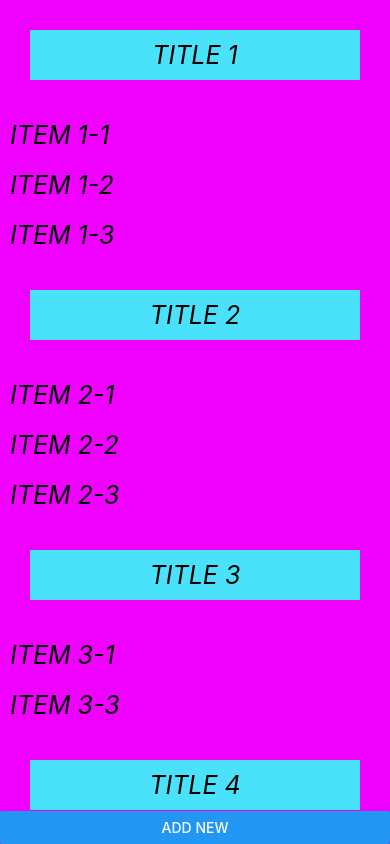
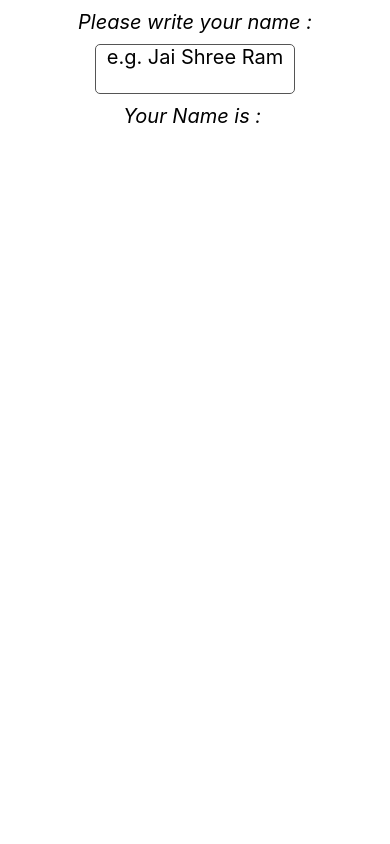
Before and after one commit to thakursachin05/React-Native, a React Native app: screen / in a window 390 px wide. Built offline with nearby package versions, Linux system fonts and the light colour scheme.

Commit message:
Added the code

```diff
--- a/App.js
+++ b/App.js
@@ -1,118 +1,54 @@
 import { StatusBar } from 'expo-status-bar';
-import { Button, FlatList, Linking, RefreshControl, ScrollView, SectionList, StyleSheet, Text, View } from 'react-native';
+import { Button, FlatList, Linking, RefreshControl, ScrollView, SectionList, StyleSheet, Text, TextInput, View } from 'react-native';
 import React, { useState, useSyncExternalStore } from 'react';
 
 export default function App() {
-  const [Items, setItems] = useState([
-    { name: 'Item 1' },
-    { name: 'Item 2' },
-    { name: 'Item 3' },
-    { name: 'Item 4' },
-    { name: 'Item 5' },
-    { name: 'Item 6' },
-    { name: 'Item 7' },
-    { name: 'Item 8' }
-  ]);
-  const [Refreshing, setRefreshing] = useState(false);
+    const [name,setName] = useState('');
 
-  const onRefresh = () => {
-    setRefreshing(true);
-    setItems([...Items, { key: 69, item: "Item 69" }]);
-    setRefreshing(false);
-  }
-
-  const [DATA,setDATA] = useState([
-    {
-      title: 'Title 1',
-      data: ['Item 1-1','Item 1-2', 'Item 1-3']
-    },
-    {
-      title: 'Title 2',
-      data: ['Item 2-1','Item 2-2', 'Item 2-3']
-    },
-    {
-      title: 'Title 3',
-      data: ['Item 3-1','Item 3-3']
-    },
-    {
-      title: 'Title 4',
-      data: ['Item 4-1']
-    }
-  ]);
-  let count = parseInt(DATA.length);
-  const onPress = () => {
-    setDATA([...DATA,{title: 'Jai Shree Ram ' + String(count),data: ['Jai Shree Ram' + String(count)]}])
-  }
 
   return (
-    // <FlatList
-    //   // horizontal
-    //   // inverted
-    //   //  numColumns={4}
-    //   data={Items}
-    //   keyExtractor={(item, index) => index.toString()}
-    //   renderItem={({ item }) => (
-    //     <View style={styles.item}>
-    //       <Text style={styles.text}>{item.name}</Text>
-    //     </View>
-    //   )}
-
-    //     refreshControl={
-    //       <RefreshControl
-    //         refreshing={Refreshing}
-    //         onRefresh={onRefresh}
-    //         colors={['#ff00ff']}
-    //       />
-    //     }
-    //   />
-    <View style={styles.container}>
-
-      <SectionList
-        keyExtractor={(item, index) => index.toString()}
-        sections={DATA}
-        renderItem = {({item})=>(
-          // <View style={styles.item}>
-          <Text style={styles.text}>{item}</Text>
-          //  </View>
-          )}
-          renderSectionHeader = {({section})=>(
-            <View style={styles.item}>
-              <Text style={styles.text}>{section.title}</Text>
-          </View>
-        )}
-
-        />
-        <Button
-          title='Add New'
-          onPress={onPress}
-
-        />
-        </View>
+    <View style={styles.body}>
+      <Text style={styles.text}>
+        Please write your name :
+      </Text>
+      <TextInput
+        multiline
+        style={styles.input}
+        placeholder= 'e.g. Jai Shree Ram'
+        onChangeText={(value)=>setName(value)}
+        // keyboardType='numeric'
+        // maxLength = {2}
+        // editable={false}
+        // secureTextEntry
+      />
+      <Text style={styles.text}>
+        Your Name is : {name}
+      </Text>
+    </View>
 
   );
 }
 
 const styles = StyleSheet.create({
-  container: {
+  body: {
     flex: 1,
-    flexDirection: 'column',
-    backgroundColor: '#f000ff',
-    alignItems: 'stretch',   // align items always workd in cross axis to the flex direction provided
-    justifyContent: 'center',
-  },
-  item: {
-    margin: 30,
-    backgroundColor: '#4ae1fa',
-    justifyContent: 'center',
-    alignItems: 'center',
+    backgroundColor: '#ffffff',
+    alignItems: 'center'
   },
   text: {
     color: '#000',
-    fontSize: 25,
+    fontSize: 20,
     fontStyle: 'italic',
     margin: 10,
-    textTransform: 'uppercase',
   },
+  input: {
+    width:200,
+    borderWidth: 1,
+    borderColor: '#555',
+    borderRadius: 5,
+    textAlign: 'center',
+    fontSize: 20,
+  }
 
 });
 
```
